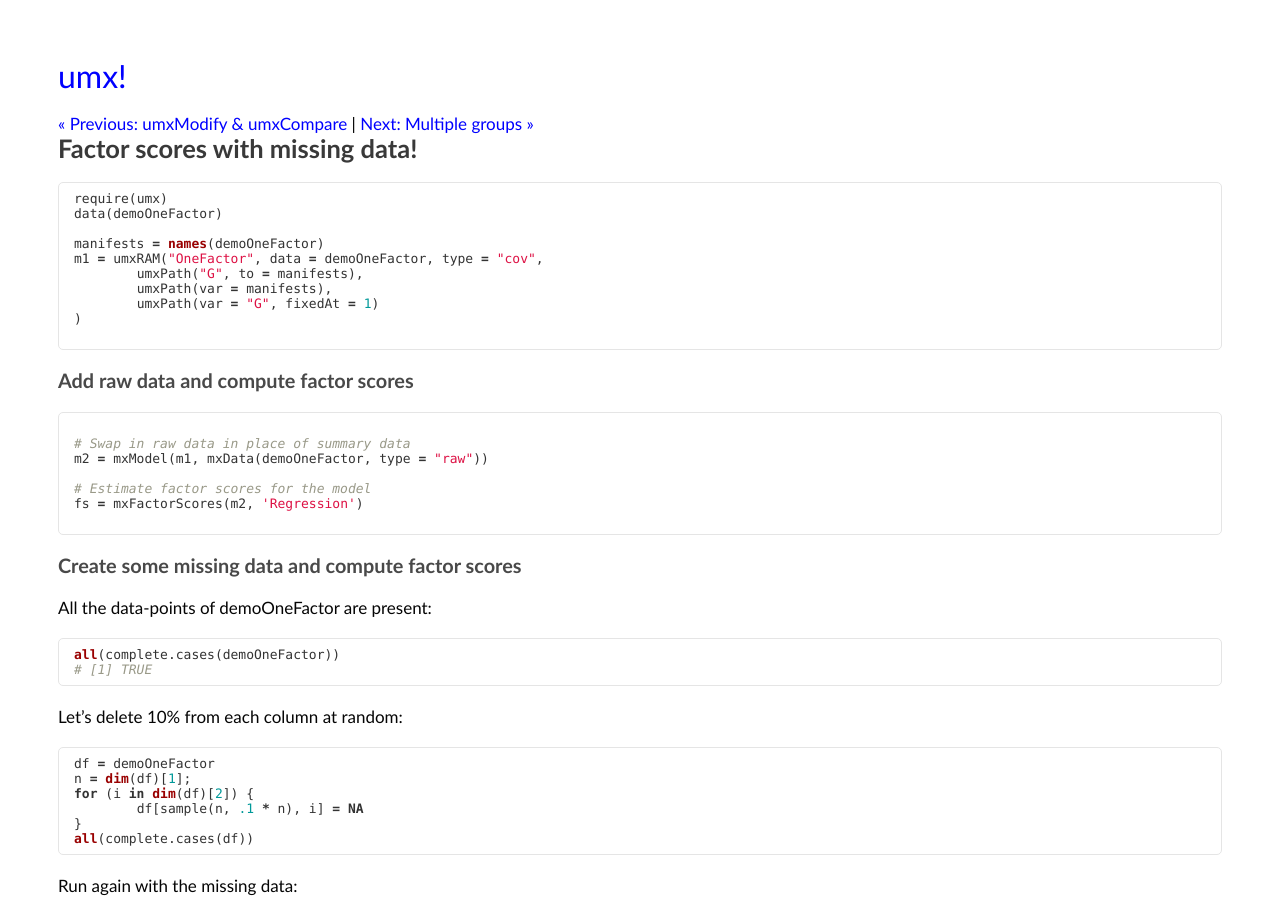
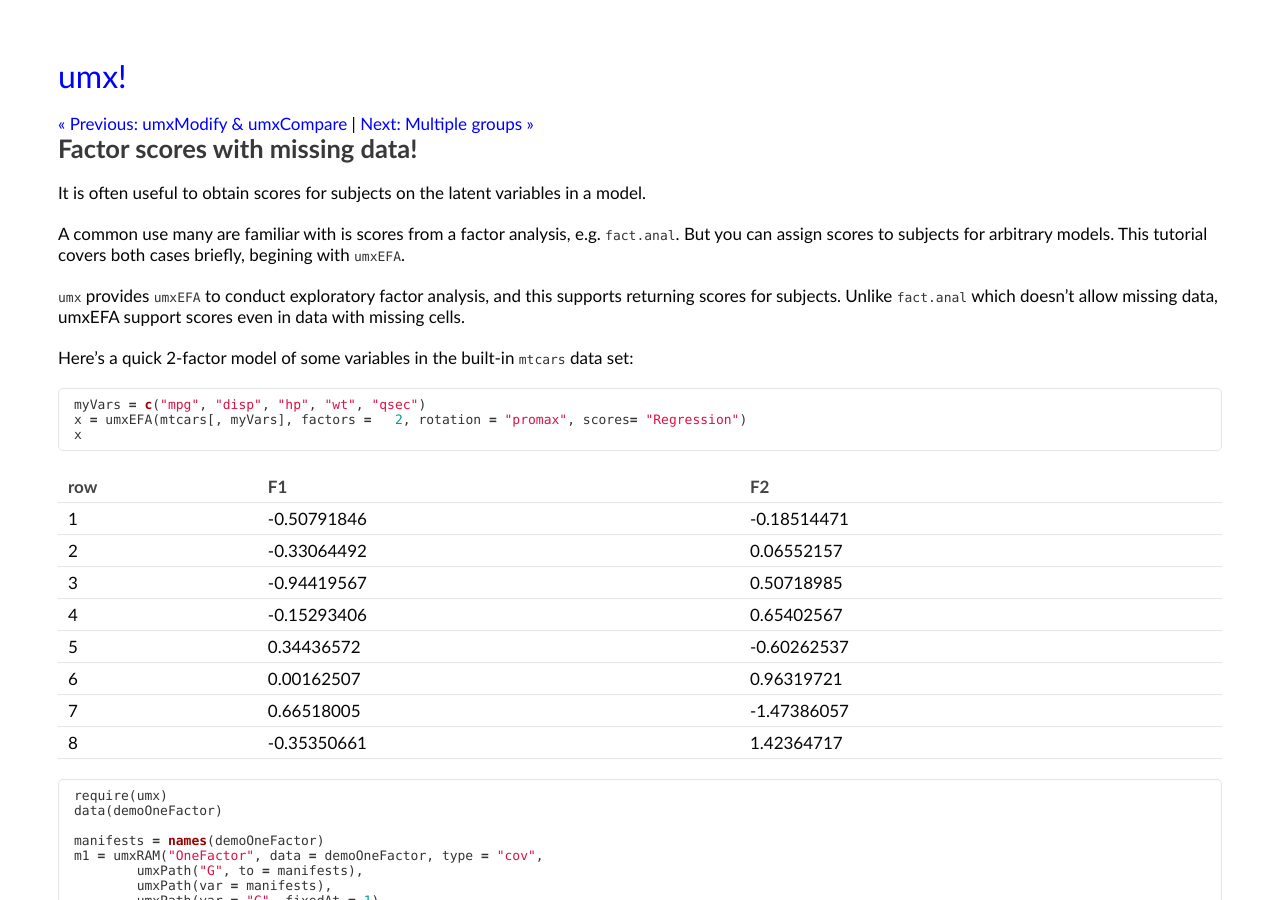
Before and after one commit to tbates/tbates.github.io, a Jekyll site: the page built from _posts/1995-04-20-detailed-Factor-scores.markdown, in a window 1280 px wide and 900 px high. Built offline with Jekyll 4.4.1, drawn with Linux system fonts in a browser that asks for light colours.

Commit message:
improve umxEFA tutorial

````diff
--- a/_posts/1995-04-20-detailed-Factor-scores.markdown
+++ b/_posts/1995-04-20-detailed-Factor-scores.markdown
@@ -5,6 +5,33 @@ title: "Factor scores with missing data!"
 comments: true
 categories: advanced
 ---
+
+It is often useful to obtain scores for subjects on the latent variables in a model.
+
+A common use many are familiar with is scores from a factor analysis, e.g. `fact.anal`. But you can assign scores to subjects for arbitrary models.
+This tutorial covers both cases briefly, begining with `umxEFA`.
+
+`umx` provides `umxEFA` to conduct exploratory factor analysis, and this supports returning scores for subjects.
+Unlike `fact.anal` which doesn&rsquo;t allow missing data, umxEFA support scores even in data with missing cells.
+
+Here&rsquo;s a quick 2-factor model of some variables in the built-in `mtcars` data set:
+
+```r
+myVars = c("mpg", "disp", "hp", "wt", "qsec")
+x = umxEFA(mtcars[, myVars], factors =   2, rotation = "promax", scores= "Regression")
+x
+```
+
+| row | F1          | F2          |
+|:----|:------------|:------------|
+| 1   | -0.50791846 | -0.18514471 |
+| 2   | -0.33064492 |  0.06552157 |
+| 3   | -0.94419567 |  0.50718985 |
+| 4   | -0.15293406 |  0.65402567 |
+| 5   |  0.34436572 | -0.60262537 |
+| 6   |  0.00162507 |  0.96319721 |
+| 7   |  0.66518005 | -1.47386057 |
+| 8   | -0.35350661 |  1.42364717 |
 
 
 ```r
````
